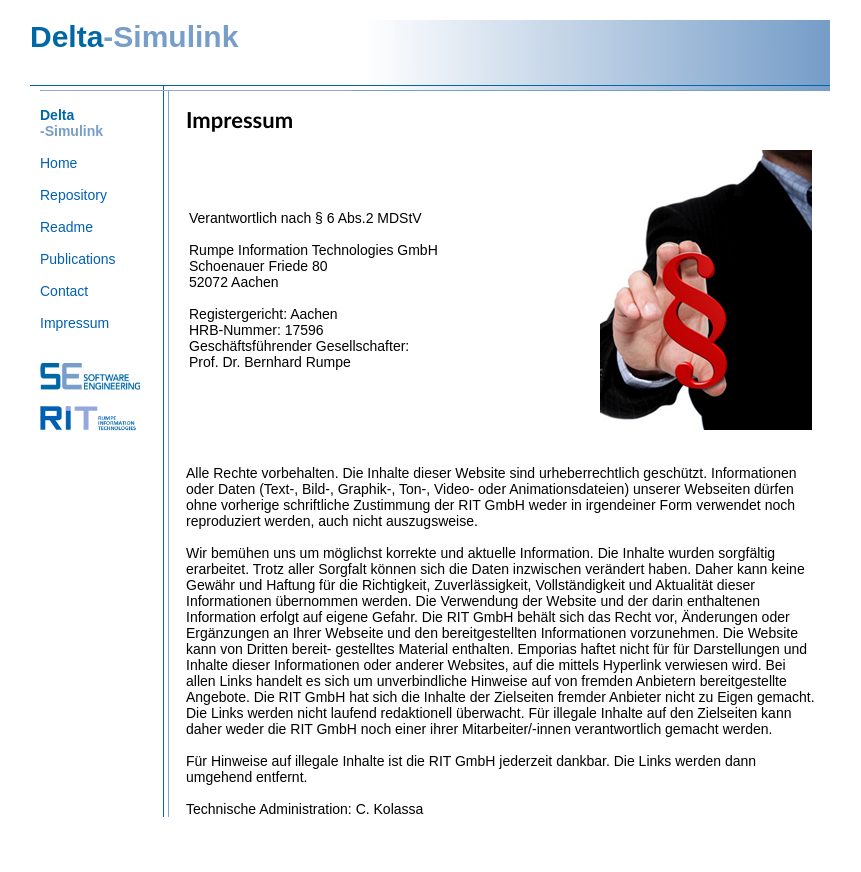
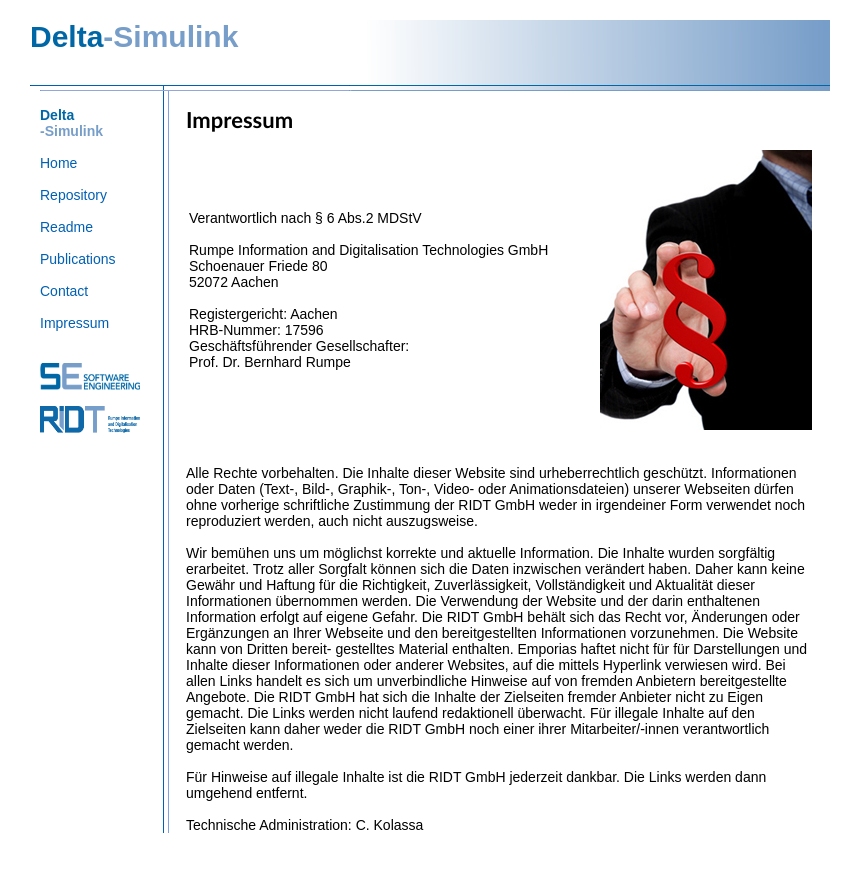
Before and after one commit to RumpeIT/delta-simulink, a plain HTML site: page impressum.htm in a window 1280 px wide. Shown: the whole page, without its empty margins (210-1071 px from the left). Drawn offline with Linux system fonts and the light colour scheme.

Commit message:
Changed RIT to RIDT Changed "Rumpe Information Technologies GmbH" to "Rumpe Information and Digitalisation Technologies GmbH"

```diff
--- a/impressum.htm
+++ b/impressum.htm
@@ -59,7 +59,7 @@
 <br>
 
 <a class="nav" style="font-size:12px" href="http://www.se.rwth-aachen.de/"><img alt="SE" src="img/logo_web_rgb.jpg" border="0" height="27" width="100"></a><br><br>
-<a class="nav" style="font-size:12px" href="http://www.rumpe.eu/"><img alt="SE" src="img/rit-logo_web_rgb.jpg" border="0" height="27" width="100"></a><br><br>
+<a class="nav" style="font-size:12px" href="http://www.rumpe.eu/"><img alt="SE" src="img/RIDT_logo_with_text.png" border="0" height="27" width="100"></a><br><br>
 
 </div>
 	</td>
@@ -76,7 +76,7 @@
 
 		Verantwortlich nach § 6 Abs.2 MDStV<br><br>
 
-		Rumpe Information Technologies GmbH<br>
+		Rumpe Information and Digitalisation Technologies GmbH<br>
 		Schoenauer Friede 80<br>
 		52072 Aachen<br><br>
 
@@ -94,7 +94,7 @@
 Alle Rechte vorbehalten. Die Inhalte dieser Website sind
 urheberrechtlich geschützt. Informationen oder Daten (Text-, Bild-, Graphik-,
 Ton-, Video- oder Animationsdateien) unserer Webseiten dürfen ohne vorherige
-schriftliche Zustimmung der RIT GmbH weder in irgendeiner Form verwendet
+schriftliche Zustimmung der RIDT GmbH weder in irgendeiner Form verwendet
 noch reproduziert werden, auch nicht auszugsweise.
 
 <br><br>
@@ -104,20 +104,20 @@ wurden sorgfältig erarbeitet. Trotz aller Sorgfalt können sich die Daten
 inzwischen verändert haben. Daher kann keine Gewähr und Haftung für die
 Richtigkeit, Zuverlässigkeit, Vollständigkeit und Aktualität dieser
 Informationen übernommen werden. Die Verwendung der Website und der darin
-enthaltenen Information erfolgt auf eigene Gefahr. Die RIT GmbH behält sich
+enthaltenen Information erfolgt auf eigene Gefahr. Die RIDT GmbH behält sich
 das Recht vor, Änderungen oder Ergänzungen an Ihrer Webseite und den
 bereitgestellten Informationen vorzunehmen. Die Website kann von Dritten
 bereit- gestelltes Material enthalten. Emporias haftet nicht für für
 Darstellungen und Inhalte dieser Informationen oder anderer Websites, auf die
 mittels Hyperlink verwiesen wird. Bei allen Links handelt es sich um
 unverbindliche Hinweise auf von fremden Anbietern bereitgestellte Angebote.
-Die RIT GmbH hat sich die Inhalte der Zielseiten fremder Anbieter nicht zu
+Die RIDT GmbH hat sich die Inhalte der Zielseiten fremder Anbieter nicht zu
 Eigen gemacht. Die Links werden nicht laufend redaktionell überwacht. Für
-illegale Inhalte auf den Zielseiten kann daher weder die RIT GmbH
+illegale Inhalte auf den Zielseiten kann daher weder die RIDT GmbH
 noch einer ihrer Mitarbeiter/-innen verantwortlich gemacht werden.
 <br><br>
 
-Für Hinweise auf illegale Inhalte ist die RIT GmbH jederzeit dankbar.
+Für Hinweise auf illegale Inhalte ist die RIDT GmbH jederzeit dankbar.
 Die Links werden dann umgehend entfernt.
 
 <br><br>
```
Also changed, not shown: img/RIDT_logo_with_text.png (added).
